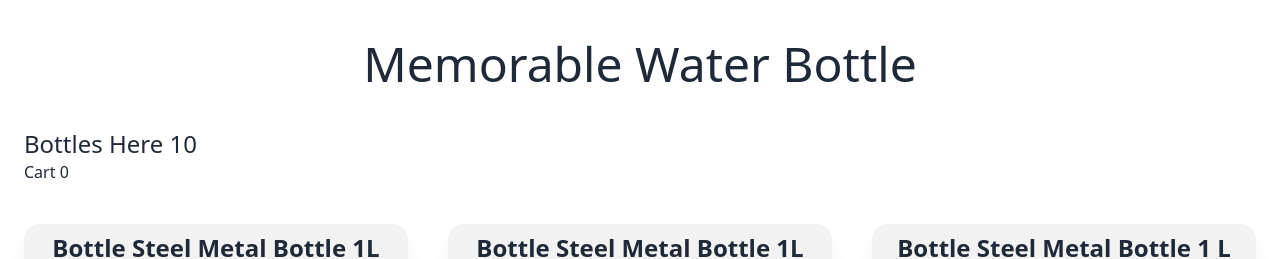
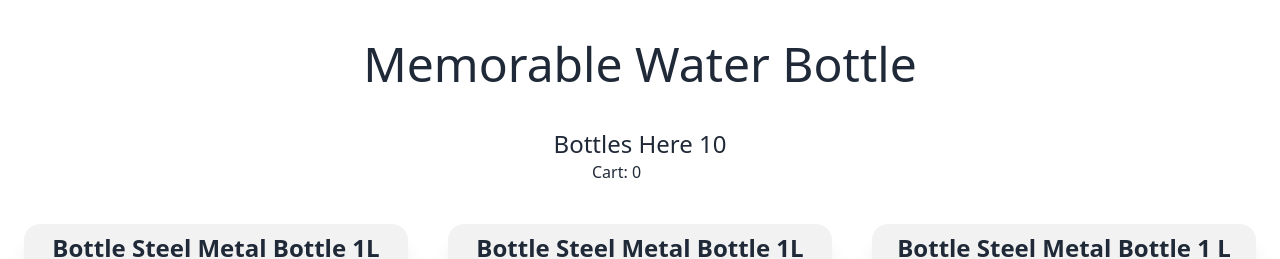
Before and after one commit to habib33-3/memorable-bottle-react, a React (Vite) app: page / in a window 1280 px wide. Shown: the top 259 px of the page. Built offline with nearby package versions, Linux system fonts and the light colour scheme.

Commit message:
add proptypes

```diff
--- a/package.json
+++ b/package.json
@@ -10,6 +10,7 @@
     "preview": "vite preview"
   },
   "dependencies": {
+    "prop-types": "^15.8.1",
     "react": "^18.2.0",
     "react-dom": "^18.2.0"
   },
--- a/src/components/Bottles/Bottles.jsx
+++ b/src/components/Bottles/Bottles.jsx
@@ -1,6 +1,7 @@
 import { useEffect, useState } from "react";
 import Bottle from "./../Bottle/Bottle";
 import { addToLS, getStoredCart } from "../../util/localStorage";
+import Cart from "../Cart/Cart";
 
 const Bottles = () => {
   const [bottles, setBottles] = useState([]);
@@ -40,9 +41,11 @@ const Bottles = () => {
   }, [bottles]);
 
   return (
-    <div className="w-max mx-auto my-3">
+    <div className="w-max mx-auto my-3 flex flex-col items-center justify-center">
       <h2 className="text-2xl">Bottles Here {bottles.length}</h2>
-      <h2>Cart {cart.length}</h2>
+
+      <Cart cart={cart}></Cart>
+
       <div className="grid grid-cols-3 items-center justify-center gap-10 my-10">
         {bottles.map((bottle) => {
           return (
--- /dev/null
+++ b/src/components/Cart/Cart.jsx
@@ -0,0 +1,24 @@
+import PropTypes from "prop-types";
+
+const Cart = ({ cart }) => {
+  return (
+    <div>
+      <h4>Cart: {cart.length}</h4>
+      <div className="w-24 flex items-center justify-center gap-4 rounded-sm  ">
+        {cart.map((bottle) => {
+          return (
+            <>
+              <img key={bottle.id} src={bottle.img} alt="" />
+            </>
+          );
+        })}
+      </div>
+    </div>
+  );
+};
+
+Cart.propTypes = {
+  cart: PropTypes.array.isRequired,
+};
+
+export default Cart;
```
Also changed, not shown: src/components/Bottle/Bottle.jsx (+7 -0 lines), 1 other file (tests, documents, lock files or other folders).
